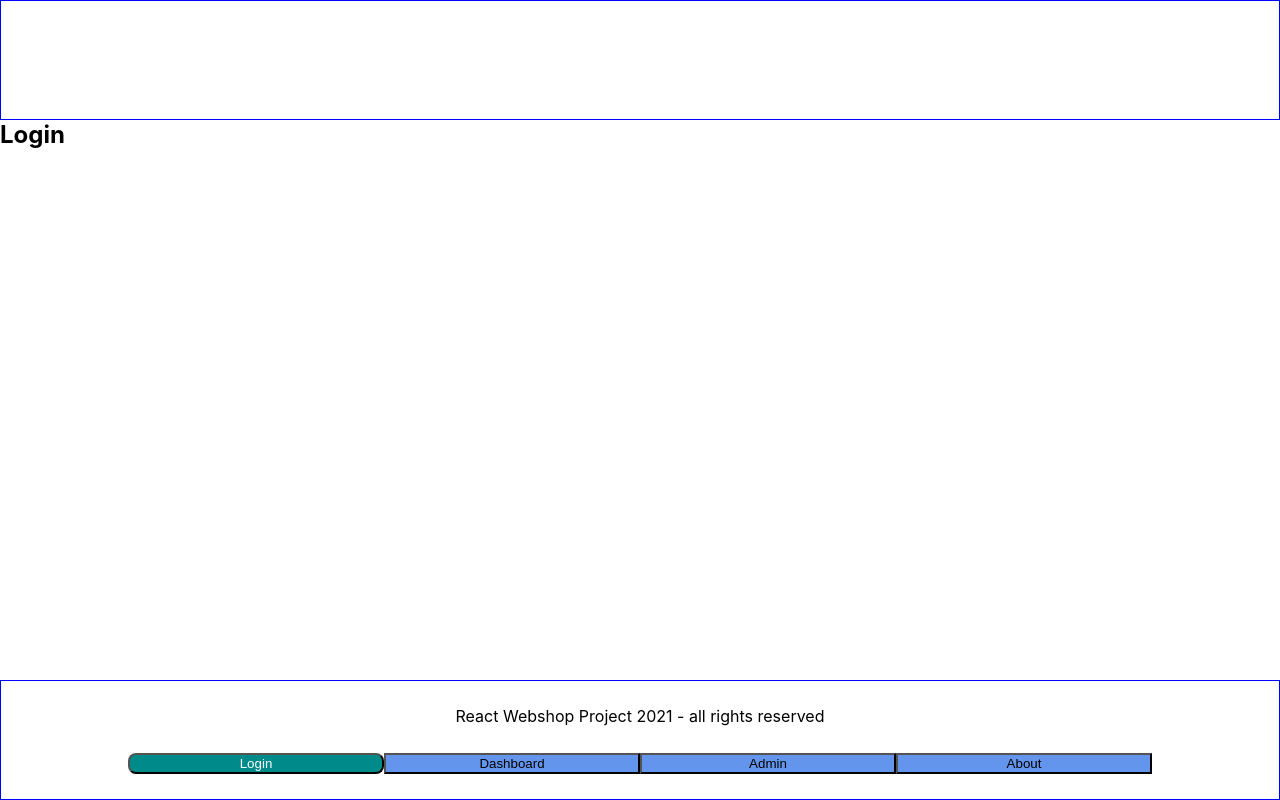
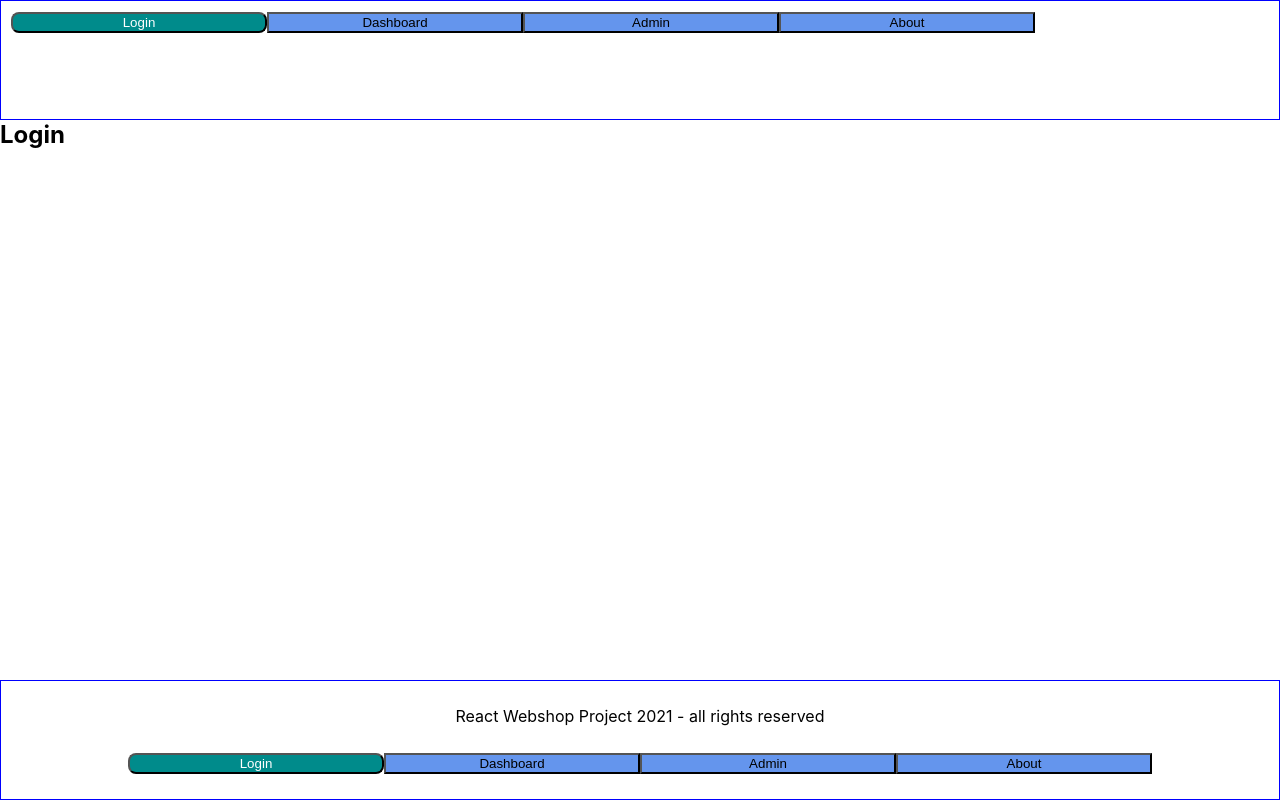
Before and after one commit to Azzazello1979/wsp-react, a JavaScript app: page /login in a window 1280 px wide. Built offline with nearby package versions, Linux system fonts and the light colour scheme; the HTML template or start-up script is replaced by a standard one.

Commit message:
HorizontalNavi component

```diff
--- a/src/reusableComponents/Footer/index.js
+++ b/src/reusableComponents/Footer/index.js
@@ -1,16 +1,11 @@
 import classes from './index.module.css';
-import { NavLink } from 'react-router-dom';
+import HorizontalNavi from './../HorizontalNavi'
 
 const Footer = () => {
     return (
         <div className={classes['footer-wrapper']}>
             <div className="text-centered">React Webshop Project 2021 - all rights reserved</div>
-            <div className={classes['footer-buttons']}>
-                <NavLink to="/login" activeClassName={classes.active}><button>Login</button></NavLink>
-                <NavLink to="/dashboard" activeClassName={classes.active}><button>Dashboard</button></NavLink>
-                <NavLink to="/admin" activeClassName={classes.active}><button>Admin</button></NavLink>
-                <NavLink to="/about" activeClassName={classes.active}><button>About</button></NavLink>
-            </div>
+            <HorizontalNavi></HorizontalNavi>
         </div>
     );
 };
--- a/src/reusableComponents/Footer/index.module.css
+++ b/src/reusableComponents/Footer/index.module.css
@@ -6,27 +6,3 @@
     justify-content: space-evenly;
     align-items: center;
 }
-
-.footer-buttons {
-    width: 80vw;
-    display: grid;
-    grid-template-columns: 1fr 1fr 1fr 1fr;
-    grid-template-rows: auto;
-}
-
-button {
-    background: cornflowerblue;
-    width: 100%;
-    cursor: pointer;
-    transition: all 0.5s;
-}
-
-button:hover {
-    transform: translateY(-15%);
-}
-
-a.active > * {
-    background: darkcyan;
-    color: white;
-    border-radius: 8px;
-}
--- /dev/null
+++ b/src/reusableComponents/HorizontalNavi/index.js
@@ -0,0 +1,15 @@
+import classes from './index.module.css';
+import { NavLink } from 'react-router-dom';
+
+const HorizontalNavi = () => {
+    return (
+        <div className={classes['navi-buttons']}>
+            <NavLink to="/login" activeClassName={classes.active}><button>Login</button></NavLink>
+            <NavLink to="/dashboard" activeClassName={classes.active}><button>Dashboard</button></NavLink>
+            <NavLink to="/admin" activeClassName={classes.active}><button>Admin</button></NavLink>
+            <NavLink to="/about" activeClassName={classes.active}><button>About</button></NavLink>
+        </div>
+    );
+};
+
+export default HorizontalNavi;
--- /dev/null
+++ b/src/reusableComponents/HorizontalNavi/index.module.css
@@ -0,0 +1,23 @@
+.navi-buttons {
+    width: 80vw;
+    display: grid;
+    grid-template-columns: 1fr 1fr 1fr 1fr;
+    grid-template-rows: auto;
+}
+
+button {
+    background: cornflowerblue;
+    width: 100%;
+    cursor: pointer;
+    transition: all 0.5s;
+}
+
+button:hover {
+    transform: translateY(-15%);
+}
+
+a.active > * {
+    background: darkcyan;
+    color: white;
+    border-radius: 8px;
+}
--- a/src/reusableComponents/MainHeader/index.js
+++ b/src/reusableComponents/MainHeader/index.js
@@ -1,9 +1,10 @@
 import classes from './index.module.css';
+import HorizontalNavi from './../HorizontalNavi'
 
 const MainHeader = () => {
     return (
         <div className={classes['main-header-wrapper']}>
-
+            <HorizontalNavi></HorizontalNavi>
         </div>
     );
 };
```
Also changed, not shown: src/reusableComponents/MainNav/index.js (deleted, +0 -16 lines), src/reusableComponents/MainNav/index.module.css (deleted, +0 -11 lines).
